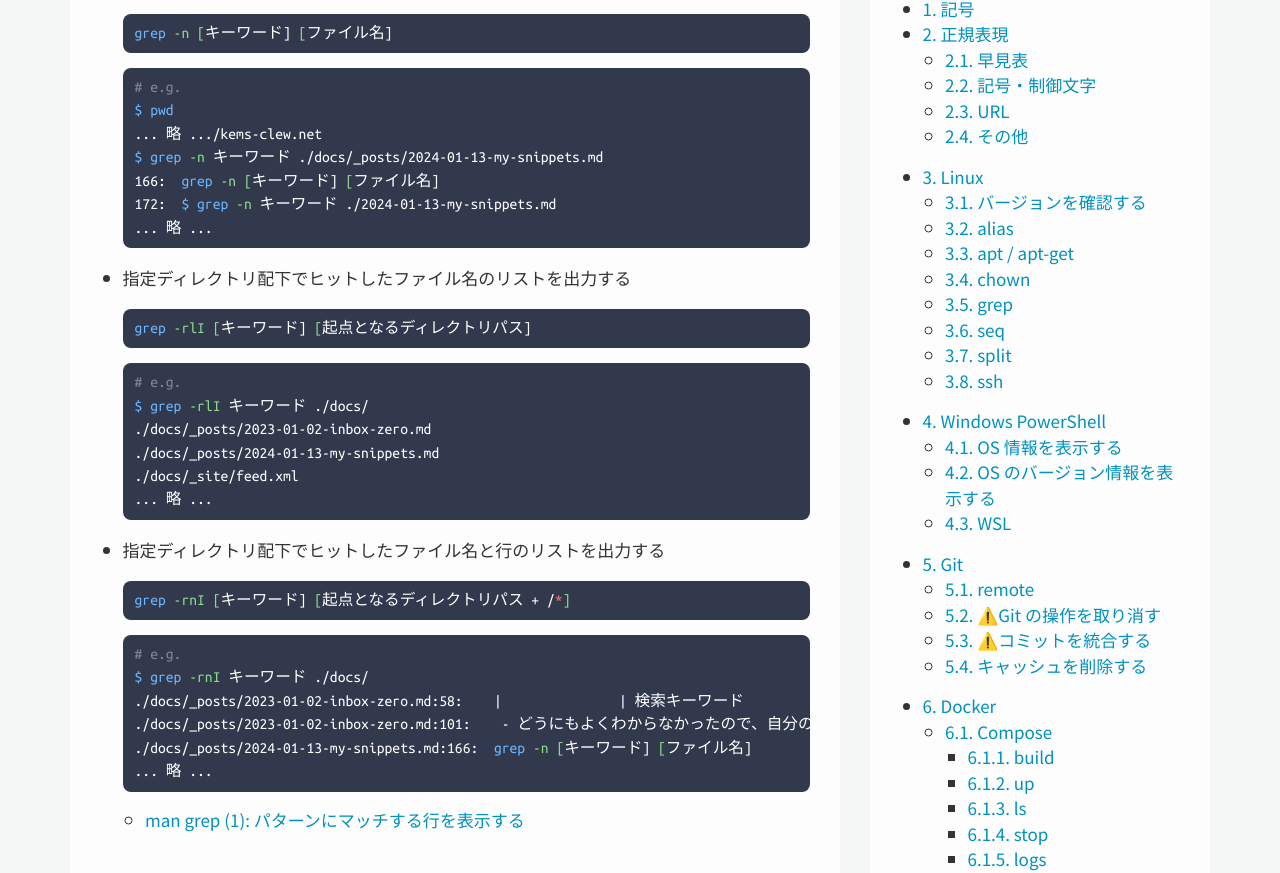
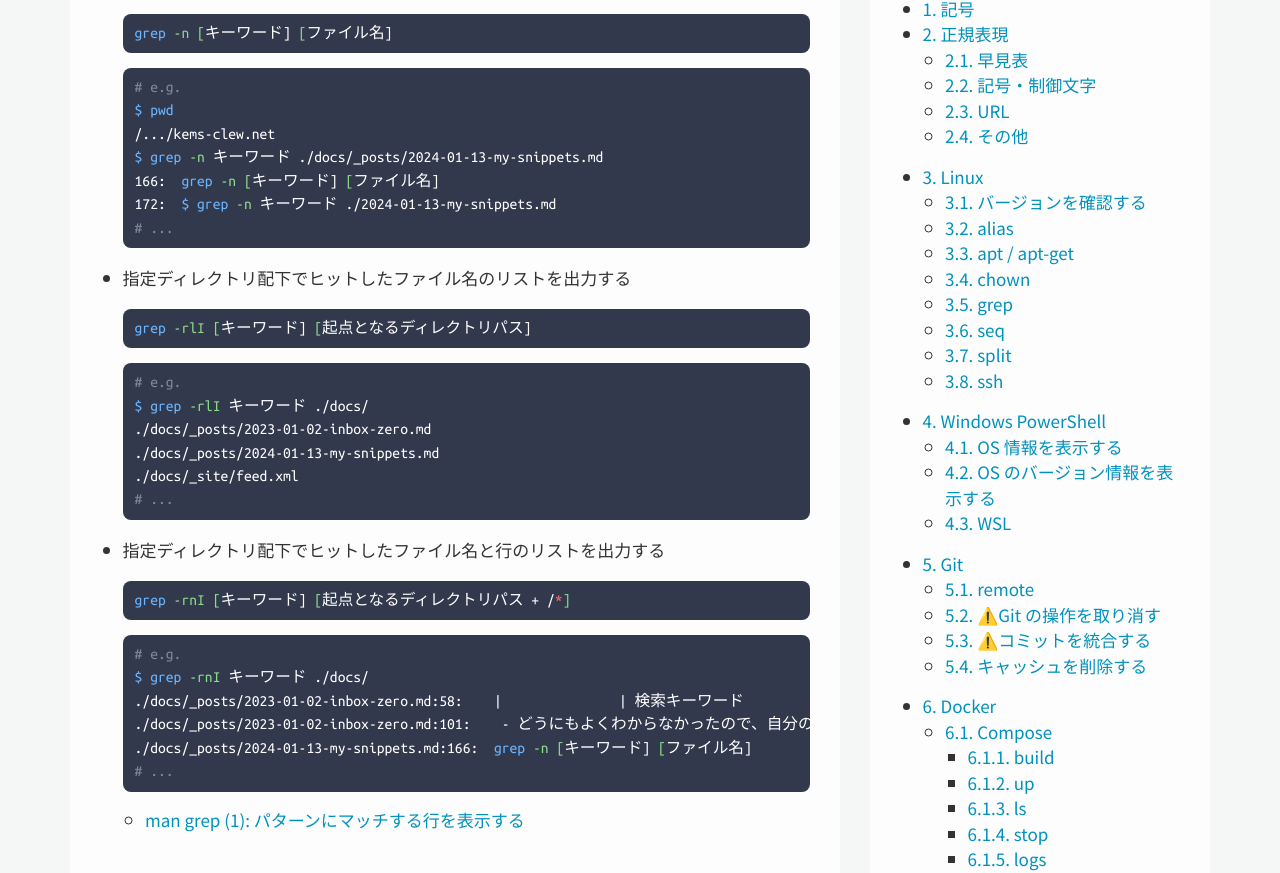
Before and after one commit to kenkenpa198/kems-clew.net, a Jekyll site: the page built from docs/_posts/2024-01-13-my-snippets.md, in a window 1280 px wide and 1400 px high, scrolled down 6003 px. Shown: the part 134-1007 px from the top of the window. Built offline with Jekyll 4.4.1, drawn with Linux system fonts in a browser that asks for light colours; nearby versions of some CDN libraries; some of the changed text lies outside the part shown.

Commit message:
small changed

````diff
--- a/docs/_posts/2024-01-13-my-snippets.md
+++ b/docs/_posts/2024-01-13-my-snippets.md
@@ -284,11 +284,11 @@ lastmod: 2024-05-14
   ```shell
   # e.g.
   $ pwd
-  ... 略 .../kems-clew.net
+  /.../kems-clew.net
   $ grep -n キーワード ./docs/_posts/2024-01-13-my-snippets.md
   166:  grep -n [キーワード] [ファイル名]
   172:  $ grep -n キーワード ./2024-01-13-my-snippets.md
-  ... 略 ...
+  # ...
   ```
 
 - 指定ディレクトリ配下でヒットしたファイル名のリストを出力する
@@ -303,7 +303,7 @@ lastmod: 2024-05-14
   ./docs/_posts/2023-01-02-inbox-zero.md
   ./docs/_posts/2024-01-13-my-snippets.md
   ./docs/_site/feed.xml
-  ... 略 ...
+  # ...
   ```
 
 - 指定ディレクトリ配下でヒットしたファイル名と行のリストを出力する
@@ -318,7 +318,7 @@ lastmod: 2024-05-14
   ./docs/_posts/2023-01-02-inbox-zero.md:58:    |               | 検索キーワード          | セクション名（省略可） |
   ./docs/_posts/2023-01-02-inbox-zero.md:101:    - どうにもよくわからなかったので、自分の設定では検索キーワードとセクション名を設定するように しています。
   ./docs/_posts/2024-01-13-my-snippets.md:166:  grep -n [キーワード] [ファイル名]
-  ... 略 ...
+  # ...
   ```
 
   - [man grep (1): パターンにマッチする行を表示する](https://ja.manpages.org/grep#)
@@ -392,7 +392,8 @@ lastmod: 2024-05-14
   OS バージョン:          10.0.22631 N/A ビルド 22631
   OS 製造元:              Microsoft Corporation
   OS 構成:                スタンドアロン ワークステーション
-  ... (略) ... # BIOS や物理メモリ、ネットワーク情報など
+  # ...
+  # BIOS や物理メモリ、ネットワーク情報など
   ```
 
 ### 4.2. OS のバージョン情報を表示する
````
Also changed, not shown: other parts of docs/_posts/2024-01-13-my-snippets.md (+1 -1 lines).
